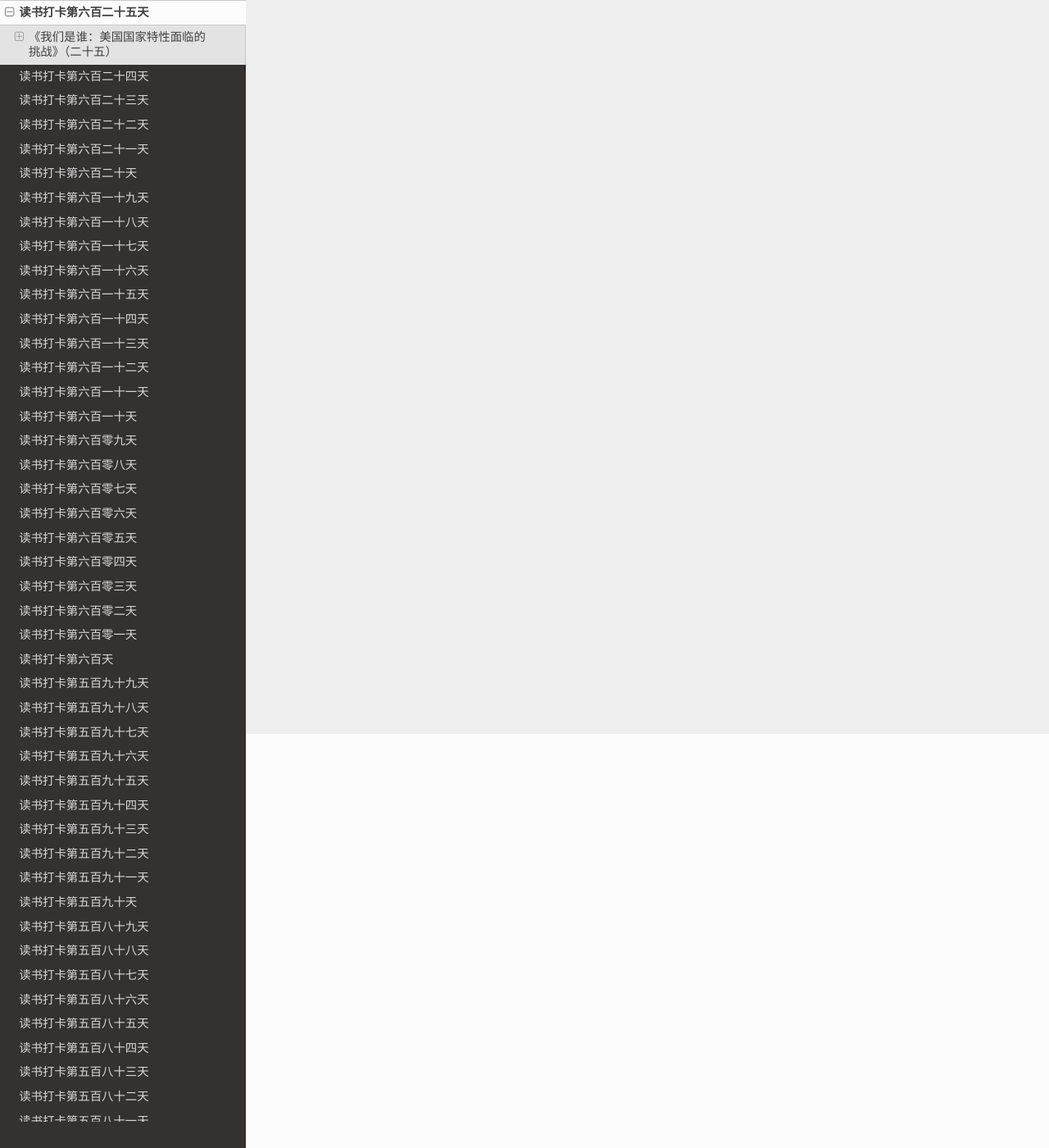
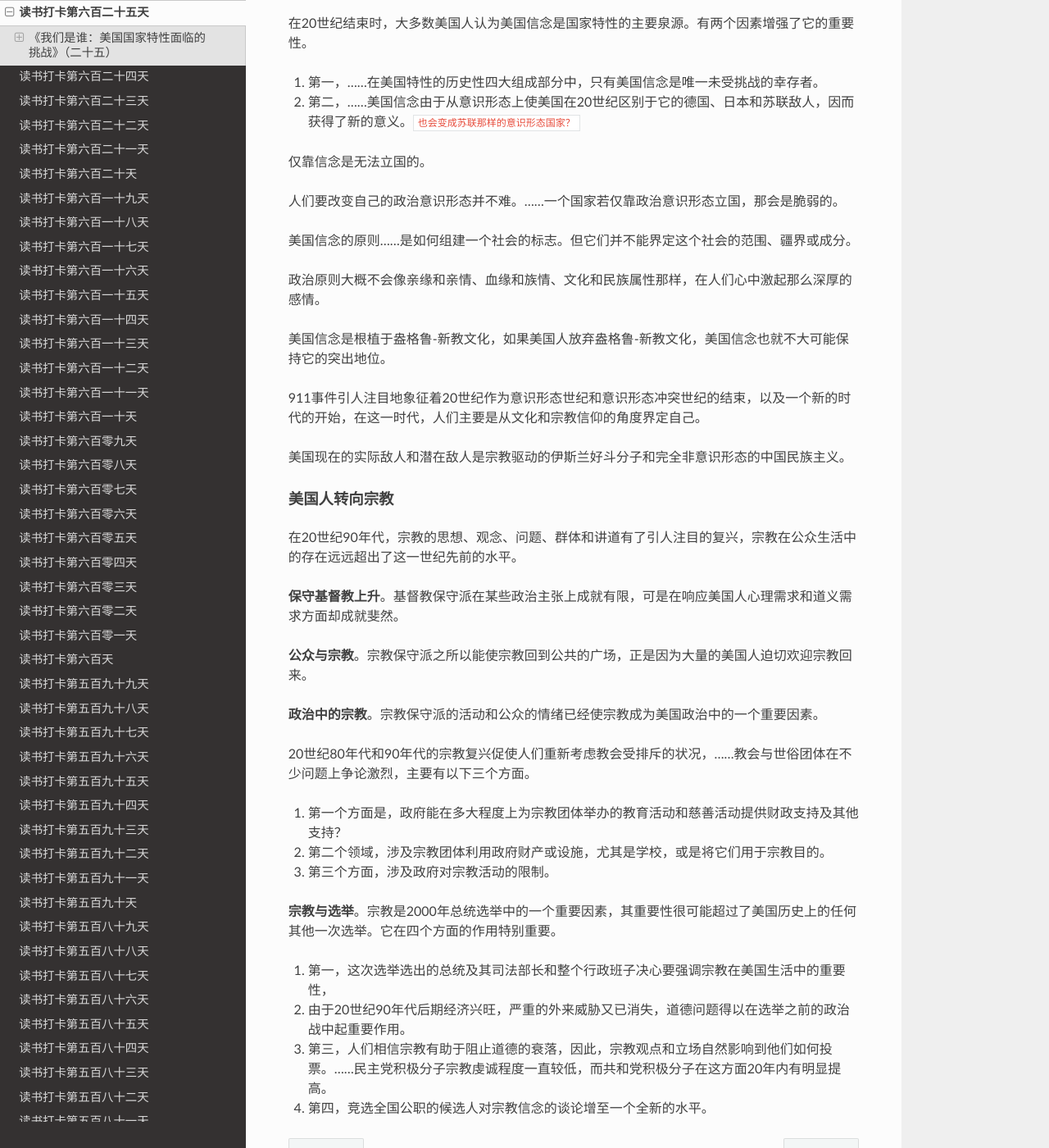
Before and after one commit to xiangming1975/reading, a Sphinx documentation site: the page built from source/2022-07-25.md, in a window 1280 px wide and 1400 px high, scrolled down 505 px. Shown: the whole window at 82% size. Built offline with Sphinx 7.4.7 and the Read the Docs theme 2.0.0, drawn with Linux system fonts in a browser that asks for light colours; some of the changed text lies outside the part shown.

Commit message:
自动提交时间: 2022-07-25T22:00:02,734733332+08:00

````diff
--- a/source/2022-07-25.md
+++ b/source/2022-07-25.md
@@ -1,3 +1,49 @@
 # 读书打卡第六百二十五天
 ## 《我们是谁：美国国家特性面临的挑战》（二十五）
-### 第十二章
+### 第十二章 21世纪的美国：易受攻击、宗教信仰及国家特性（一）
+#### 易受攻击时代的美国信念
+
+随着新的世纪到来，美国的特性开始了一个新的阶段。对它的重要性和实质起作用的因素，
+* 一是美国遇到易受外来攻击的新形势，
+* 一是美国出现了朝向宗教信仰的新转折，
+
+现今美国易受攻击的形势，……使美国人明白了美国就是自己的祖国，……国家易受攻击，使国家特性有了新的重要性。
+
+在20世纪结束时，大多数美国人认为美国信念是国家特性的主要泉源。有两个因素增强了它的重要性。
+1. 第一，……在美国特性的历史性四大组成部分中，只有美国信念是唯一未受挑战的幸存者。
+2. 第二，……美国信念由于从意识形态上使美国在20世纪区别于它的德国、日本和苏联敌人，因而获得了新的意义。```也会变成苏联那样的意识形态国家？```
+
+仅靠信念是无法立国的。
+
+人们要改变自己的政治意识形态并不难。……一个国家若仅靠政治意识形态立国，那会是脆弱的。
+
+美国信念的原则……是如何组建一个社会的标志。但它们并不能界定这个社会的范围、疆界或成分。
+
+政治原则大概不会像亲缘和亲情、血缘和族情、文化和民族属性那样，在人们心中激起那么深厚的感情。
+
+美国信念是根植于盎格鲁-新教文化，如果美国人放弃盎格鲁-新教文化，美国信念也就不大可能保持它的突出地位。
+
+911事件引人注目地象征着20世纪作为意识形态世纪和意识形态冲突世纪的结束，以及一个新的时代的开始，在这一时代，人们主要是从文化和宗教信仰的角度界定自己。
+
+美国现在的实际敌人和潜在敌人是宗教驱动的伊斯兰好斗分子和完全非意识形态的中国民族主义。
+
+#### 美国人转向宗教
+
+在20世纪90年代，宗教的思想、观念、问题、群体和讲道有了引人注目的复兴，宗教在公众生活中的存在远远超出了这一世纪先前的水平。
+
+**保守基督教上升**。基督教保守派在某些政治主张上成就有限，可是在响应美国人心理需求和道义需求方面却成就斐然。
+
+**公众与宗教**。宗教保守派之所以能使宗教回到公共的广场，正是因为大量的美国人迫切欢迎宗教回来。
+
+**政治中的宗教**。宗教保守派的活动和公众的情绪已经使宗教成为美国政治中的一个重要因素。
+
+20世纪80年代和90年代的宗教复兴促使人们重新考虑教会受排斥的状况，……教会与世俗团体在不少问题上争论激烈，主要有以下三个方面。
+1. 第一个方面是，政府能在多大程度上为宗教团体举办的教育活动和慈善活动提供财政支持及其他支持？
+2. 第二个领域，涉及宗教团体利用政府财产或设施，尤其是学校，或是将它们用于宗教目的。
+3. 第三个方面，涉及政府对宗教活动的限制。
+
+**宗教与选举**。宗教是2000年总统选举中的一个重要因素，其重要性很可能超过了美国历史上的任何其他一次选举。它在四个方面的作用特别重要。
+1. 第一，这次选举选出的总统及其司法部长和整个行政班子决心要强调宗教在美国生活中的重要性，
+2. 由于20世纪90年代后期经济兴旺，严重的外来威胁又已消失，道德问题得以在选举之前的政治战中起重要作用。
+3. 第三，人们相信宗教有助于阻止道德的衰落，因此，宗教观点和立场自然影响到他们如何投票。……民主党积极分子宗教虔诚程度一直较低，而共和党积极分子在这方面20年内有明显提高。
+4. 第四，竞选全国公职的候选人对宗教信念的谈论增至一个全新的水平。
````
Also changed, not shown: source/2022-07-26.md (added, +49 -0 lines).
